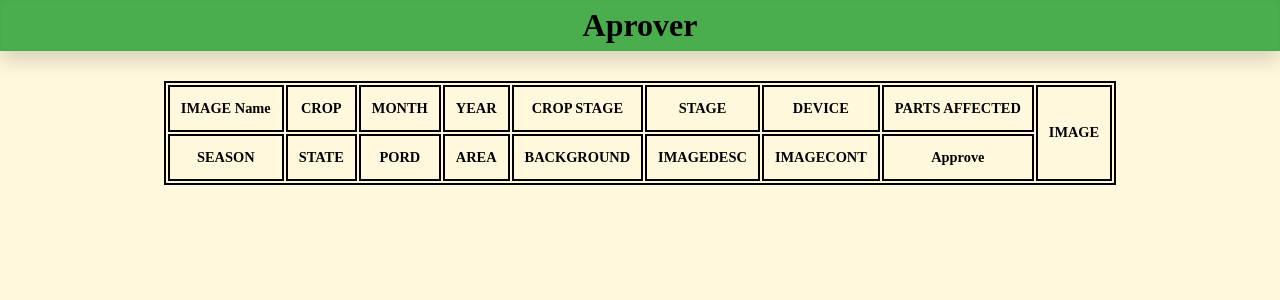
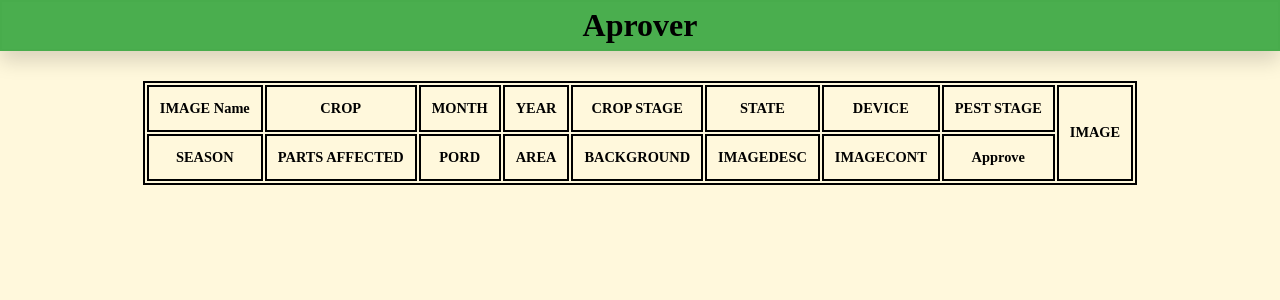
Before and after one commit to Satya-Sreekar/Image-repository, a PHP site: page /display.php in a window 1280 px wide. Shown: the top 300 px of the page. Run offline with PHP 8.4, Linux system fonts and the light colour scheme; a user stored in the database is signed in; data that the repository does not hold is empty.

Commit message:
Display Fixed

```diff
--- a/display.php
+++ b/display.php
@@ -150,13 +150,13 @@ require 'DBinfo.php';
             <h2 class="z">CROP STAGE</h2>
           </th>
           <th>
-            <h2 class="z">STAGE</h2>
+            <h2 class="z">STATE</h2>
           </th>
           <th>
             <h2 class="z">DEVICE</h2>
           </th>
           <th>
-            <h2 class="z">PARTS AFFECTED</h2>
+            <h2 class="z">PEST STAGE</h2>
           </th>
           <th rowspan="2">
             <h2 class="z">IMAGE</h2>
@@ -168,7 +168,7 @@ require 'DBinfo.php';
             <h2 class="z">SEASON</h2>
           </th>
           <th>
-            <h2 class="z">STATE</h2>
+            <h2 class="z">PARTS AFFECTED</h2>
           </th>
           <th>
             <h2 class="z">PORD</h2>
```
